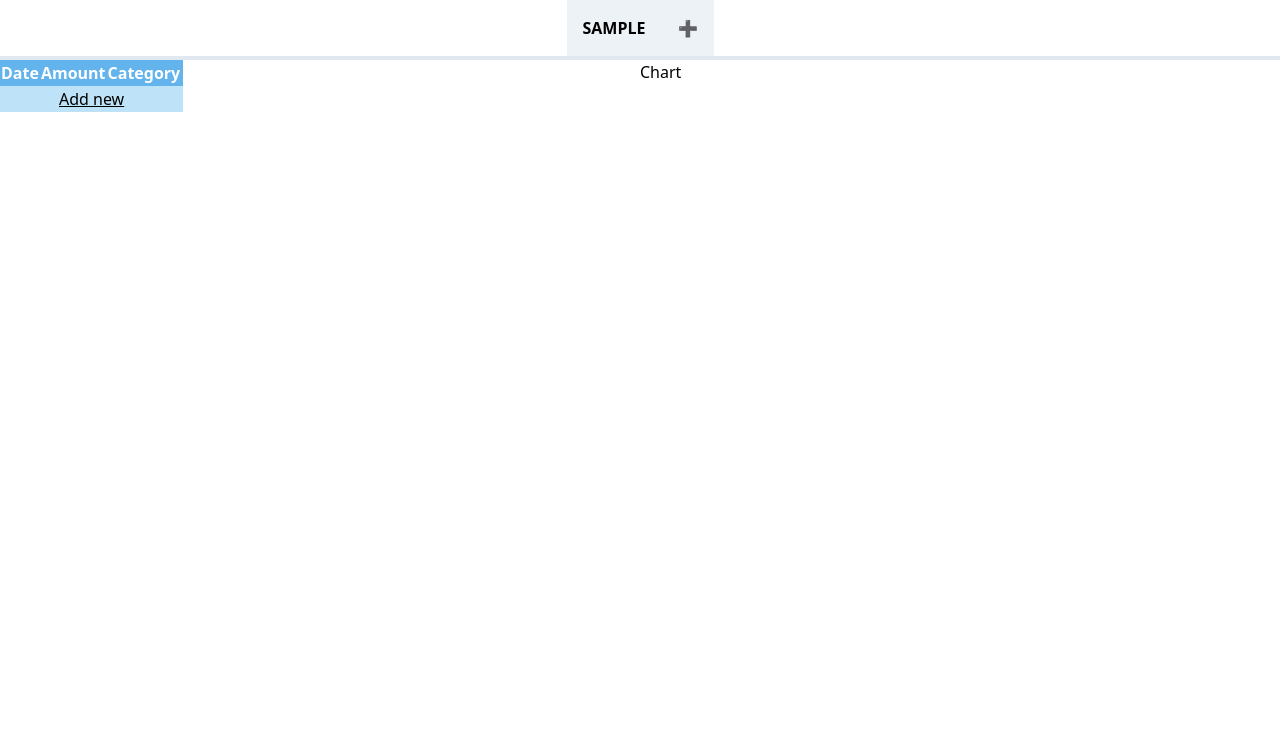
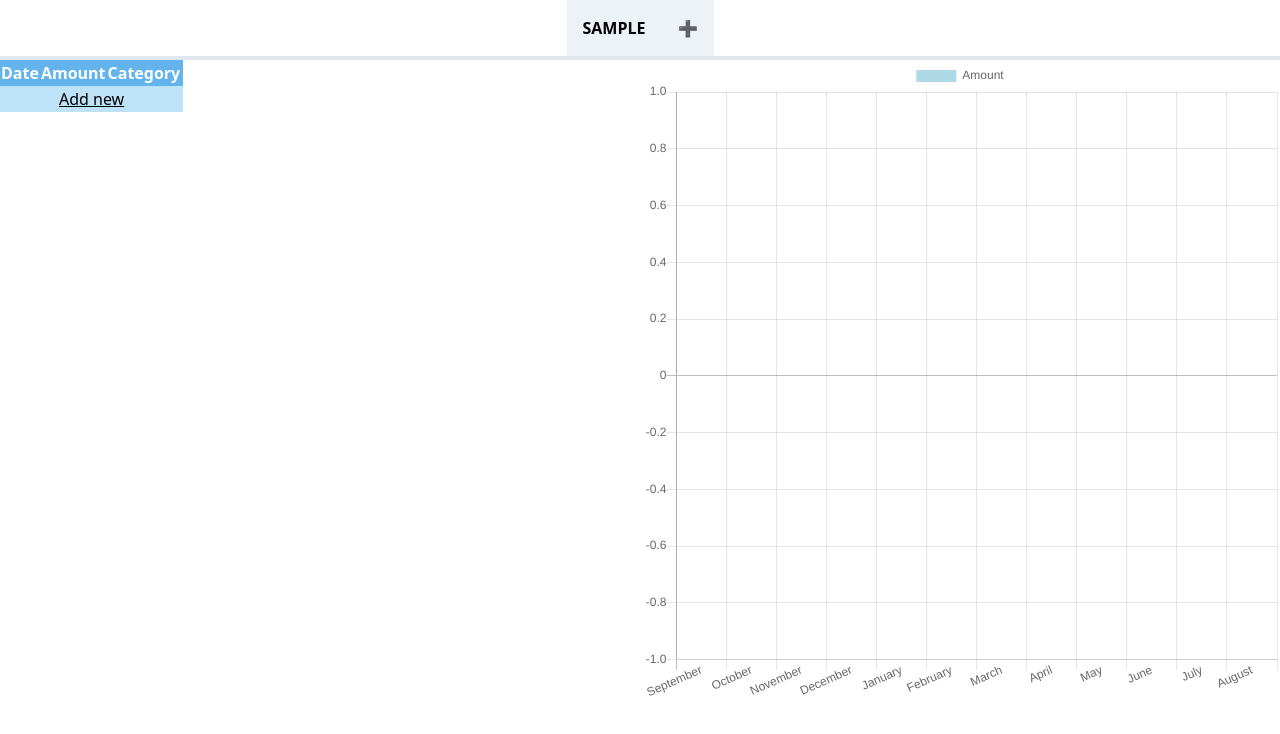
Before and after one commit to peteoshea/vue-bill-tracker, a Vue app: page / in a window 1280 px wide. Both pictures are taken after typing "Sample" into the empty fields and a click on the button "Add". Shown: the top 734 px of the page. Built offline with nearby package versions, Linux system fonts and the light colour scheme.

Commit message:
Add chart of bills over last 12 months

```diff
--- a/package.json
+++ b/package.json
@@ -8,8 +8,10 @@
     "lint": "vue-cli-service lint"
   },
   "dependencies": {
+    "chart.js": "^2.9.3",
     "core-js": "^3.6.5",
     "vue": "^2.6.11",
+    "vue-chartjs": "^3.5.0",
     "vue-moment": "^4.1.0",
     "vuejs-datepicker": "^1.6.2"
   },
--- a/src/App.vue
+++ b/src/App.vue
@@ -14,7 +14,7 @@
             />
           </div>
           <div class="w-1/2">
-            <Chart :bills="activeBills" />
+            <Chart :bills="bills" />
           </div>
         </div>
       </div>
--- a/src/components/BillsTable.vue
+++ b/src/components/BillsTable.vue
@@ -19,7 +19,7 @@
         <td>&pound;{{bill.amount}}</td>
         <td>{{bill.category}}</td>
         <td>
-          <button @click="removeBill(index)">𝗫</button>
+          <button class="text-red-600" @click="removeBill(index)">𝗫</button>
         </td>
       </tr>
     </tbody>
--- a/src/components/Chart.vue
+++ b/src/components/Chart.vue
@@ -1,9 +1,82 @@
-<template>
-  <div>Chart</div>
-</template>
+<script>
+import { Bar } from "vue-chartjs";
+import moment from "moment";
 
-<script>
+const last12Months = () => {
+  const months = [
+    "January",
+    "February",
+    "March",
+    "April",
+    "May",
+    "June",
+    "July",
+    "August",
+    "September",
+    "October",
+    "November",
+    "December",
+  ];
+
+  const today = new Date();
+  const orderedMonths = [];
+  let month = today.getMonth() + 1;
+
+  // Correctly handle december
+  if (month === 12) {
+    month = 0;
+  }
+
+  for (let i = 0; i < 12; i++) {
+    orderedMonths.push(months[month]);
+    month === 11 ? (month = 0) : month++;
+  }
+
+  return orderedMonths;
+};
+
+const processBills = (bills) => {
+  const oneYearAgo = moment().subtract(1, "years");
+  const months = last12Months();
+  const monthValues = new Array(12).fill(0);
+
+  for (const bill of bills) {
+    if (moment(bill.date).isSameOrBefore(oneYearAgo)) {
+      continue;
+    }
+    const monthName = moment(bill.date).format("MMMM");
+    const indexOfMonth = months.indexOf(monthName);
+    monthValues[indexOfMonth] += parseInt(bill.amount);
+  }
+
+  return monthValues;
+};
+
 export default {
+  extends: Bar,
   name: "Chart",
+  props: ["bills"],
+  methods: {
+    displayChart() {
+      this.renderChart({
+        labels: last12Months(),
+        datasets: [
+          {
+            label: "Amount",
+            backgroundColor: "lightblue",
+            data: processBills(this.bills),
+          },
+        ],
+      });
+    },
+  },
+  mounted() {
+    this.displayChart();
+  },
+  watch: {
+    bills() {
+      this.displayChart();
+    }
+  }
 };
 </script>
--- a/src/components/NavBar.vue
+++ b/src/components/NavBar.vue
@@ -1,7 +1,7 @@
 <template>
   <ul class="list-reset flex justify-center border-b-4 mb-0">
     <li class="top-menu-item" v-for="category in categories" :key="category">{{category}}</li>
-    <li class="top-menu-item" @click="triggerShowAddCategory">➕</li>
+    <li class="top-menu-item cursor-pointer" @click="triggerShowAddCategory">➕</li>
   </ul>
 </template>
 
```
Also changed, not shown: 1 other file (tests, documents, lock files or other folders).
